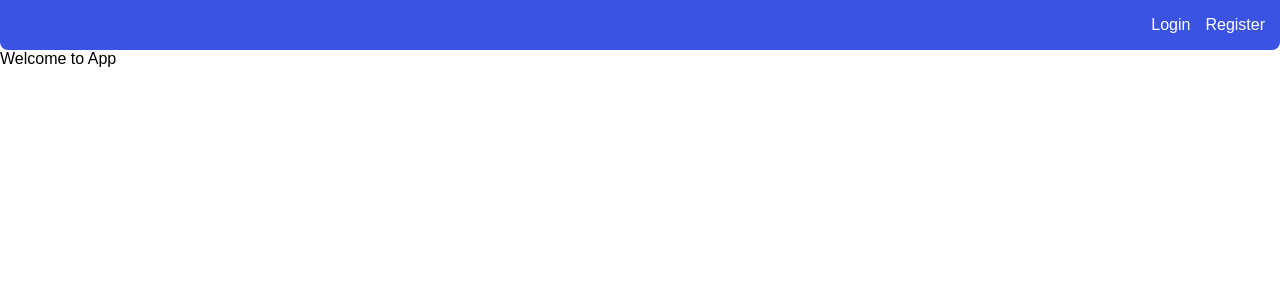
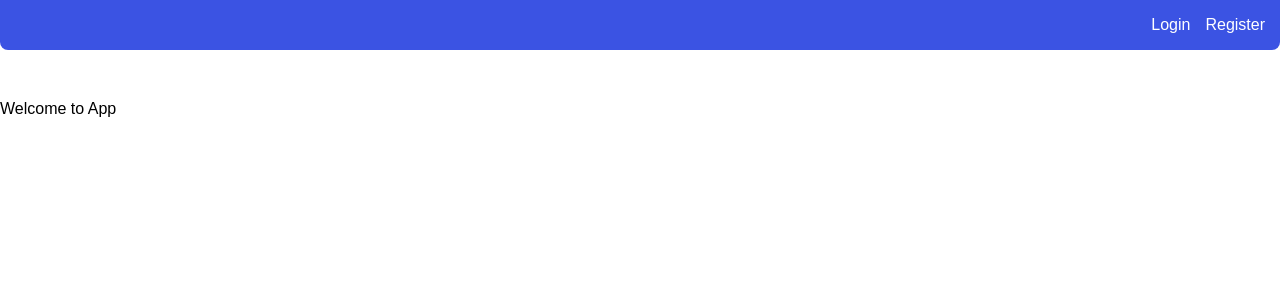
Before and after one commit to WalenPiotr/MERN-Auth, a React (Create React App) app in the folder client/: page / in a window 1280 px wide. Shown: the top 300 px of the page. Built offline with nearby package versions, Linux system fonts and the light colour scheme.

Commit message:
Style status bar

```diff
--- a/client/src/components/StatusBar.js
+++ b/client/src/components/StatusBar.js
@@ -1,11 +1,31 @@
 import React from 'react';
+import styled from 'styled-components';
+
+const Bar = styled.div`
+    display: flex;
+    justify-content: center;
+    align-items: center;
+    width: 100%;
+    height: 50px;
+    background-color: rgba(0, 0, 0, 0);
+    border-radius: 8px;
+`;
+
+const ErrorBar = styled(Bar)`
+    background-color: rgba(250, 0, 0, 0.2);
+`;
+
+const SuccessBar = styled(Bar)`
+    background-color: rgba(0, 250, 0, 0.2);
+`;
 
 const StatusBar = ({ status }) => {
-    let component = <div> </div>;
-    if (status.error) {
-        component = <div> {status.error.message} </div>;
-    } else if (status.success) {
-        component = <div> {status.success.message} </div>;
+    let component = <Bar> </Bar>;
+    console.log(status);
+    if (status.error && Object.keys(status.error).length !== 0) {
+        component = <ErrorBar> {status.error.message} </ErrorBar>;
+    } else if (status.success && Object.keys(status.success).length !== 0) {
+        component = <SuccessBar> {status.success.message} </SuccessBar>;
     }
     return component;
 };
```
